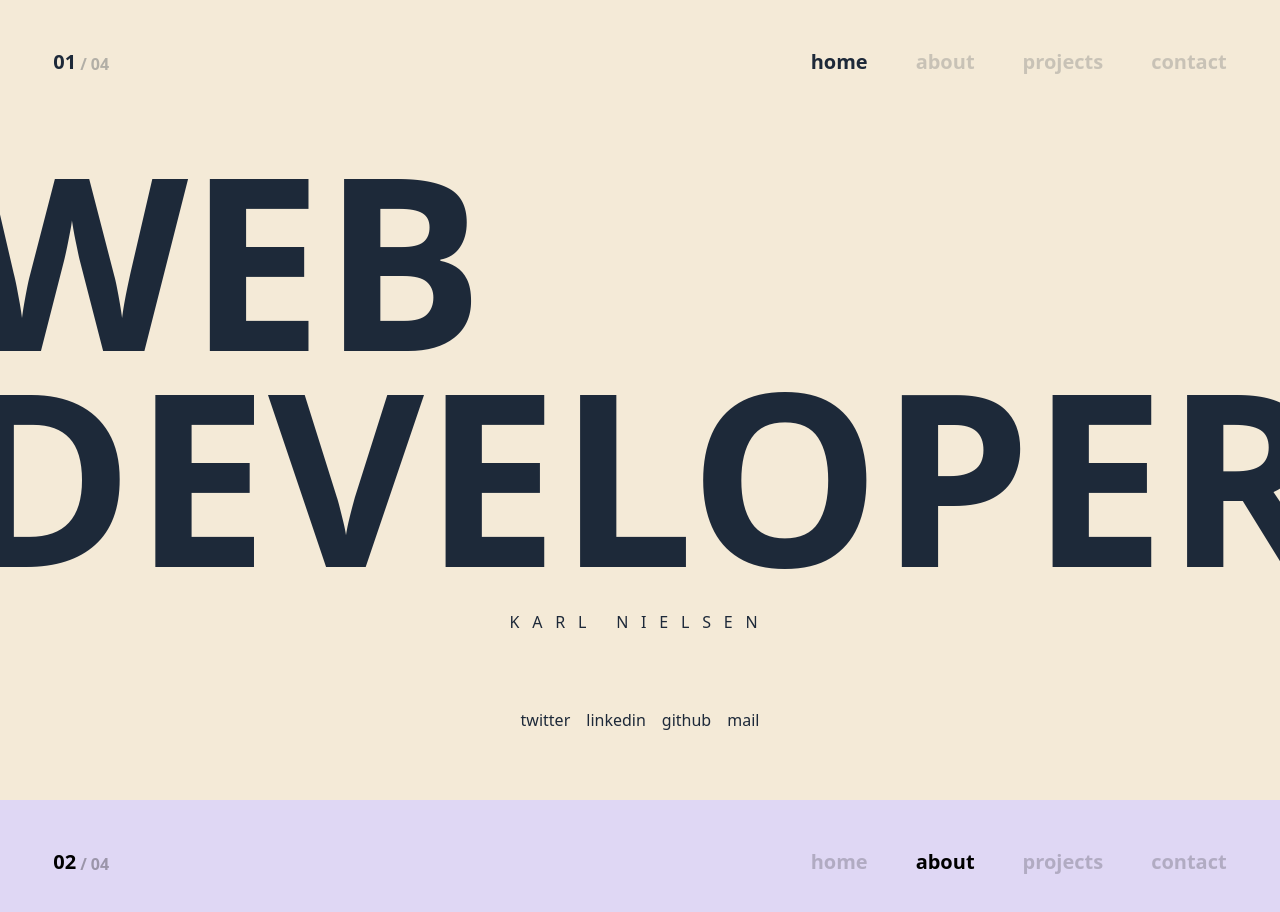
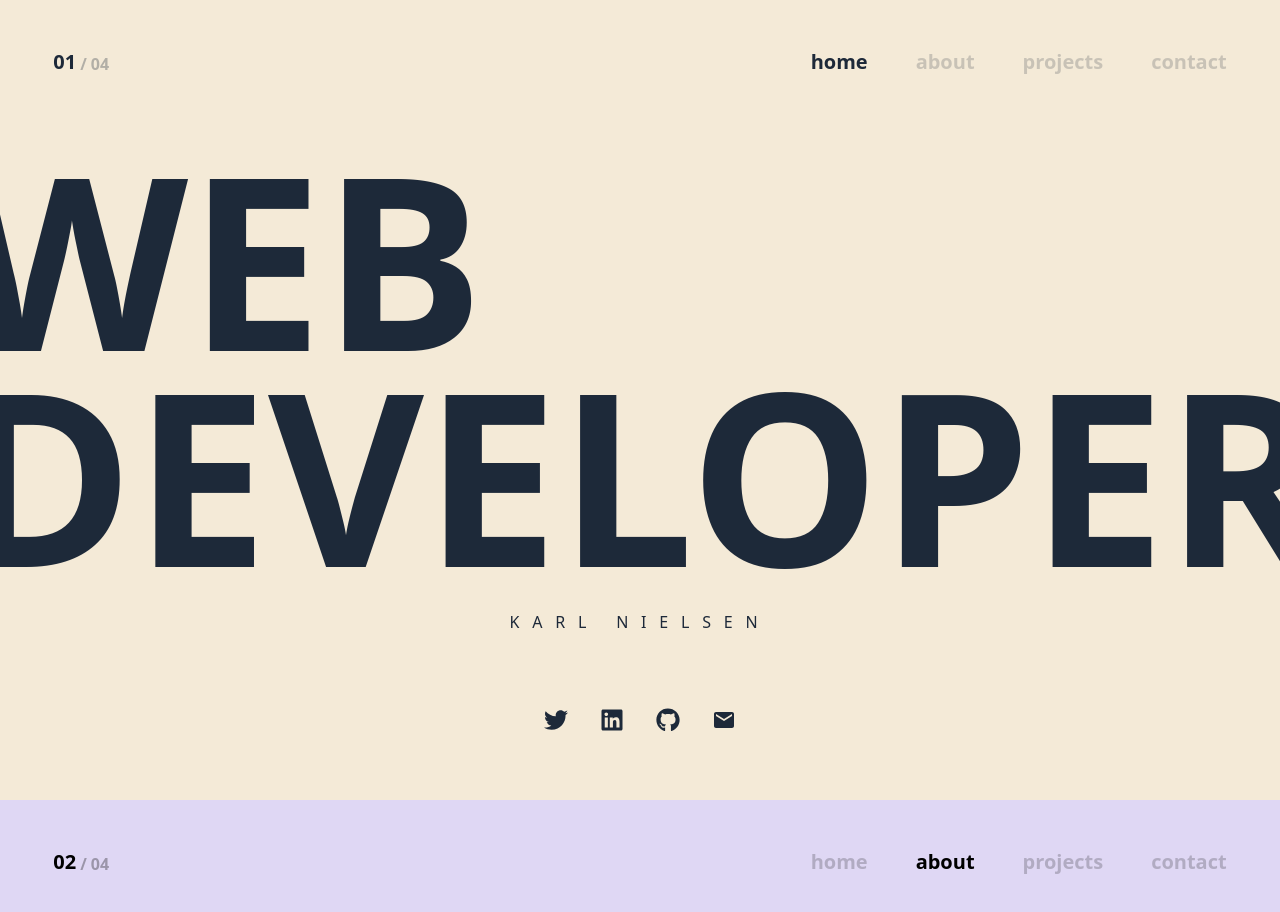
Before and after one commit to kgni/portfolio, a React (Create React App) app in the folder frontend/: page / in a window 1280 px wide. Shown: the top 912 px of the page. Built offline with nearby package versions, Linux system fonts and the light colour scheme.

Commit message:
add icons from fa and md

```diff
--- a/frontend/package.json
+++ b/frontend/package.json
@@ -8,6 +8,7 @@
     "@testing-library/user-event": "^13.5.0",
     "react": "^18.2.0",
     "react-dom": "^18.2.0",
+    "react-icons": "^4.4.0",
     "react-scripts": "5.0.1",
     "react-scroll": "^1.8.7",
     "web-vitals": "^2.1.4"
--- a/frontend/src/components/pages/Home.js
+++ b/frontend/src/components/pages/Home.js
@@ -1,6 +1,8 @@
 import React from 'react';
 import Page from '../UI/Page';
 import Navbar from '../nav/Navbar';
+import { FaGithub, FaLinkedin, FaMailBulk, FaTwitter } from 'react-icons/fa';
+import { MdEmail } from 'react-icons/md';
 
 const Home = () => {
 	return (
@@ -11,18 +13,26 @@ const Home = () => {
 					<span className="block">WEB</span> DEVELOPER
 				</h1>
 				<h2 className="text-center tracking-widest">KARL NIELSEN</h2>
-				<ul className="flex gap-4 mt-auto">
+				<ul className="flex gap-8 mt-auto text-2xl">
 					<li>
-						<a href="">twitter</a>
+						<a href="">
+							<FaTwitter />
+						</a>
 					</li>
 					<li>
-						<a href="">linkedin</a>
+						<a href="">
+							<FaLinkedin />
+						</a>
 					</li>
 					<li>
-						<a href="">github</a>
+						<a href="">
+							<FaGithub />
+						</a>
 					</li>
 					<li>
-						<a href="">mail</a>
+						<a href="">
+							<MdEmail />
+						</a>
 					</li>
 				</ul>
 			</div>
```
Also changed, not shown: 1 other file (tests, documents, lock files or other folders).
